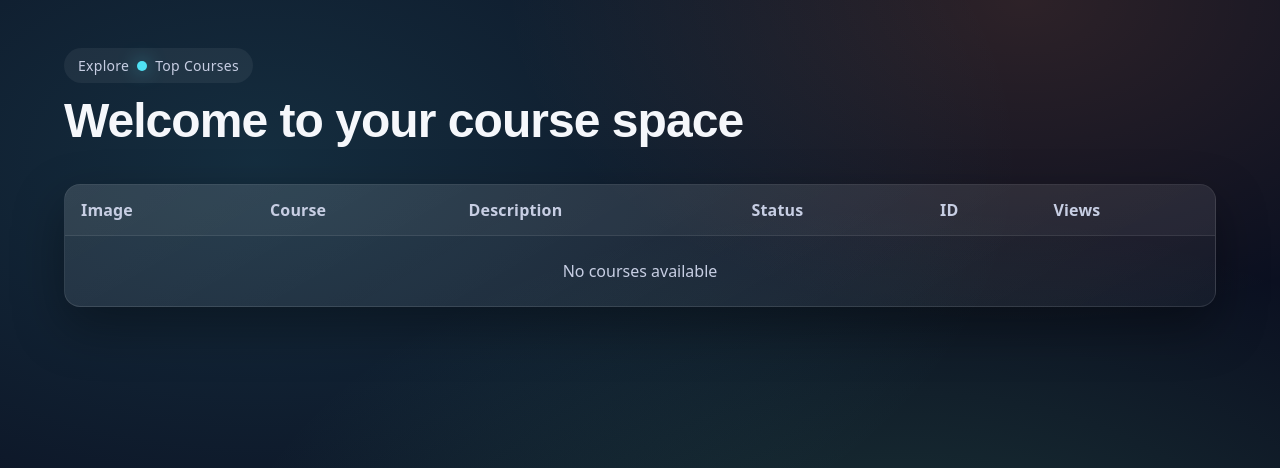
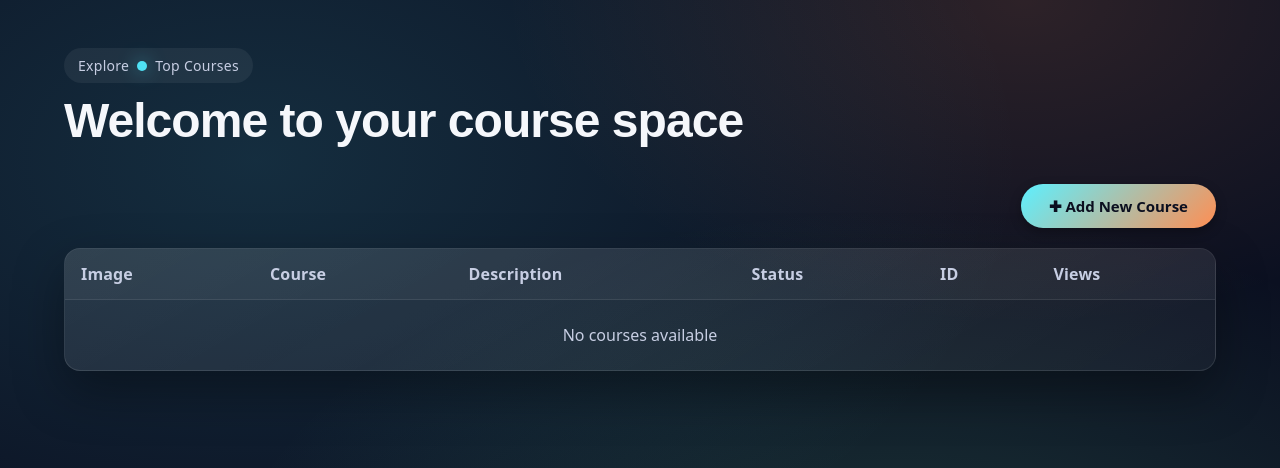
Before and after one commit to ali-rashki/django-tutorial-files, a Django app: page /course/list/ in a window 1280 px wide. Shown: the top 468 px of the page. Run offline with Django 5.2, Linux system fonts and the light colour scheme; data that the repository does not hold is empty.

Commit message:
add: Add New Course button to courses list page

```diff
--- a/courses_app/templates/courses_app/courses_list.html
+++ b/courses_app/templates/courses_app/courses_list.html
@@ -22,6 +22,17 @@
         <h1>Welcome to your course space</h1>
     </div>
 
+    <!-- دکمه Add New Course -->
+    <div style="text-align: right; margin-bottom: 20px;">
+        <a href="http://127.0.0.1:8000/course/add/"
+           style="display: inline-block; background: linear-gradient(135deg, #5df0ff, #ff8e53);
+                  color: #0b0f1f; padding: 12px 28px; text-decoration: none; font-weight: 700;
+                  border-radius: 40px; font-size: 15px; transition: transform 0.2s, box-shadow 0.2s;
+                  box-shadow: 0 4px 12px rgba(0,0,0,0.3);">
+            ✚ Add New Course
+        </a>
+    </div>
+
     <div class="table-wrap">
         <table>
 
@@ -41,7 +52,6 @@
             {% for course in courses %}
 
             <tr>
-
                 <td class="image-cell">
                     {% if course.image %}
                     <img src="{{ course.image.url }}"
@@ -52,45 +62,31 @@
                     {% endif %}
                 </td>
 
-
                 <td>
-
                     <a class="table-link"
                        href="{% url 'course_detail' course.id %}">
                         {{ course.title }}
                     </a>
-
                 </td>
-
 
                 <td class="desc">
                     {{ course.description }}
                 </td>
 
-
                 <td>
-
                     {% if course.situation %}
-
-                    <s class="status active">
-                        Active
+                    <span class="status active">
+                            Active
                         </span>
-
-                        {% else %}
-
-                        <span class="status inactive">
+                    {% else %}
+                    <span class="status inactive">
                             Inactive
                         </span>
-
-                        {% endif %}
-
+                    {% endif %}
                 </td>
 
-
                 <td>{{ course.id }}</td>
-
                 <td>{{ course.views }}</td>
-
             </tr>
 
             {% empty %}
@@ -106,7 +102,6 @@
             </tbody>
 
         </table>
-
     </div>
 
 </div>
--- a/courses_app/urls.py
+++ b/courses_app/urls.py
@@ -6,5 +6,5 @@ urlpatterns = [
 
     path('list/', views.course_list, name='course_list'),
     path('detail/<int:id>/', views.course_detail, name='course_detail'),
-    path('add', views.add_course, name='add_course'),
+    path('add/', views.add_course, name='add_course'),
 ]
```
